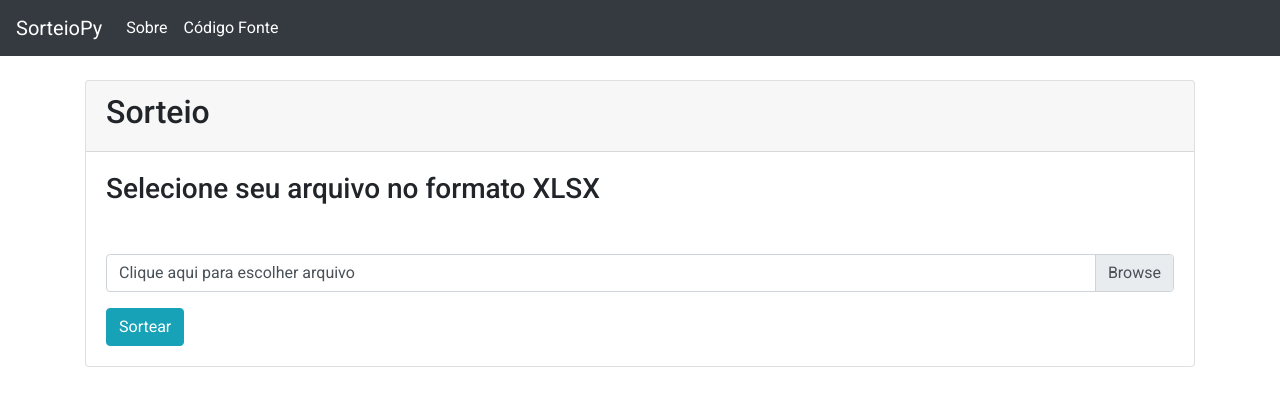
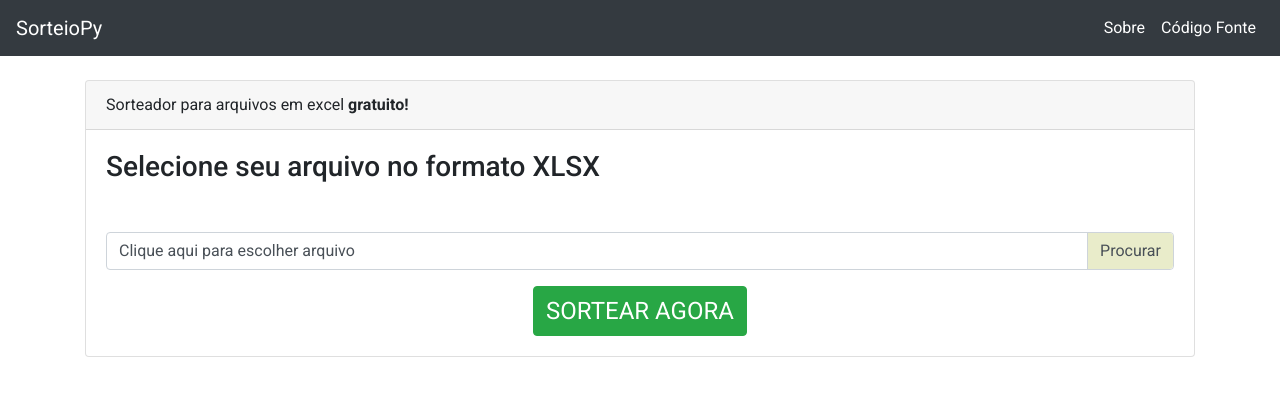
Before and after one commit to iagovirgilio/sorteiopy, a Django app: page / in a window 1280 px wide. Shown: the top 406 px of the page. Run offline with Django 3.2, Linux system fonts and the light colour scheme; some libraries are stand-ins or nearby versions.

Commit message:
Alterado estilização da home

```diff
--- a/sort/templates/sort/base.html
+++ b/sort/templates/sort/base.html
@@ -51,7 +51,7 @@
     </button>
 
     <div class="collapse navbar-collapse" id="navbarsExampleDefault">
-        <ul class="navbar-nav mr-auto">
+        <ul class="navbar-nav ml-auto">
             <li class="nav-item active">
                 <a class="nav-link" href="#">Sobre <span class="sr-only">(current)</span></a>
             </li>
--- a/sort/templates/sort/sorteio.html
+++ b/sort/templates/sort/sorteio.html
@@ -8,32 +8,32 @@
 
     <div class="card" style="width: 100%">
         <div class="card-header">
-            <h2>Sorteio</h2>
+            Sorteador para arquivos em excel <strong>gratuito!</strong>
         </div>
         <div class="card-body">
             {% if not nome %}
                 <h3 class="card-text mb-5">Selecione seu arquivo no formato XLSX</h3>
             {% endif %}
             {% if nome %}
-                <h3 class="card-text mb-5">Parabéns, {{ numero }} - {{ nome }}! Você foi premiado.</h3>
+                <h3 class="card-text mb-5">Parabéns, {{ numero }} - {{ nome }}! Você ganhou.</h3>
             {% endif %}
 
-            <form action="{% url 'sorteio' %}" method="post" id="form-upload" enctype="multipart/form-data">
+            <form action="{% url 'sorteio' %}" class="text-center" method="post" id="form-upload" enctype="multipart/form-data">
                 {% csrf_token %}
 
                 {% if not nome %}
                 <div class="input-group mb-3">
                     <div class="custom-file">
                         {{ form.file }}
-                        <label class="custom-file-label" for="id_file" aria-describedby="inputGroupFileAddon02">Clique aqui para escolher arquivo</label>
+                        <label class="custom-file-label text-left" for="id_file" aria-describedby="inputGroupFileAddon02">Clique aqui para escolher arquivo</label>
                     </div>
                 </div>
-                <button class="btn btn-info" type="submit">Sortear</button>
+                <button class="btn btn-success" type="submit">SORTEAR AGORA</button>
                 {% endif %}
             </form>
 
             {% if nome %}
-                <a href="javascript:window.location.reload(true)" class="btn btn-info mb-3">Sortear Novamente</a>
+                <a href="javascript:window.location.reload(true)" class="btn btn-success mb-3">Sortear Novamente</a>
                 <a href="./" class="btn btn-info mb-3">Carregar novo arquivo</a>
             {% endif %}
 
--- a/static/css/style.css
+++ b/static/css/style.css
@@ -2,3 +2,24 @@
 body {
     font-family: 'Roboto', sans-serif, arial !important;
 }
+
+button {
+    font-size: 1.5em !important;
+}
+
+.custom-file-label::after {
+    position: absolute;
+    top: 0;
+    right: 0;
+    bottom: 0;
+    z-index: 3;
+    display: block;
+    height: calc(1.5em + .75rem);
+    padding: .375rem .75rem;
+    line-height: 1.5;
+    color: #495057;
+    content: "Procurar";
+    background-color: #E9ECCA;
+    border-left: inherit;
+    border-radius: 0 .25rem .25rem 0;
+}
```
Also changed, not shown: sort/static/css/style.css (+21 -0 lines).
